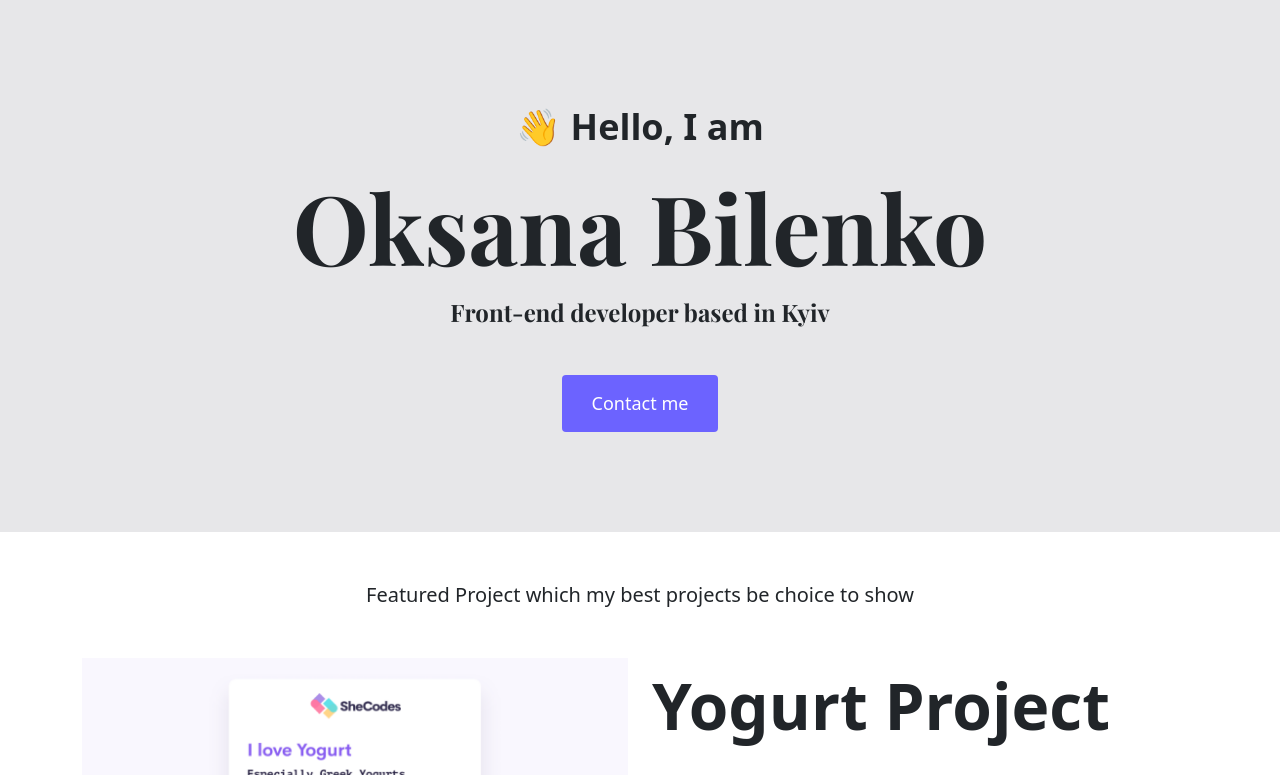
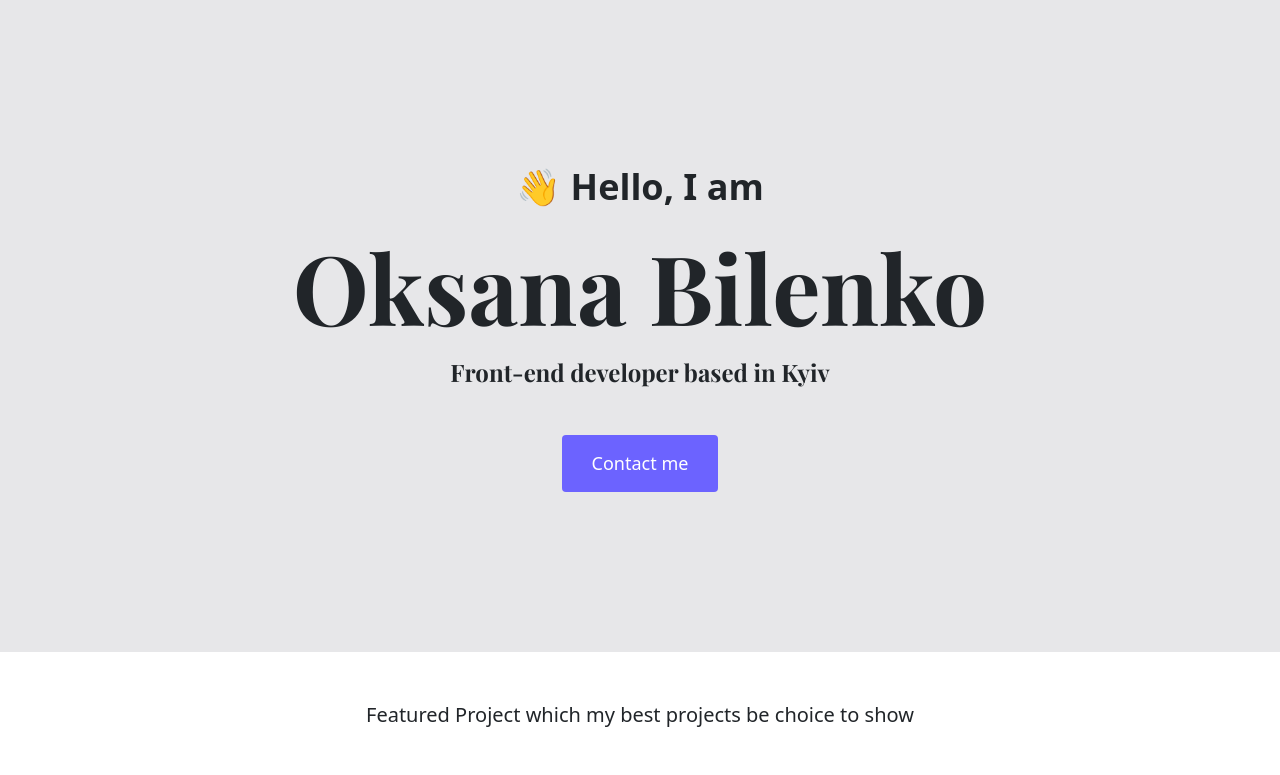
Before and after one commit to yoksana/portfolio-project, a plain HTML site: page index.html in a window 1280 px wide. Shown: the top 775 px of the page. Drawn offline with nearby package versions, Linux system fonts and the light colour scheme.

Commit message:
padding changes

```diff
--- a/index.html
+++ b/index.html
@@ -21,7 +21,7 @@
   </head>
   <body>
     <div class="home-text">
-      <p class="mb-0">👋 Hello, I am</p>
+      <p class="hello-text mb-0">👋 Hello, I am</p>
       <div class="my-name">Oksana Bilenko</div>
       <h4 class="mb-5">Front-end developer based in Kyiv</h4>
       <div>
--- a/styles/portfolio.css
+++ b/styles/portfolio.css
@@ -10,10 +10,10 @@
   display: block;
   background: var(--secondary-color);
   text-align: center;
-  padding: 100px 20px;
+  padding: 160px 20px;
+}
+.hello-text {
   font-family: (--default-font-family);
-}
-.home-text p {
   font-size: 36px;
   font-weight: bold;
 }
```
